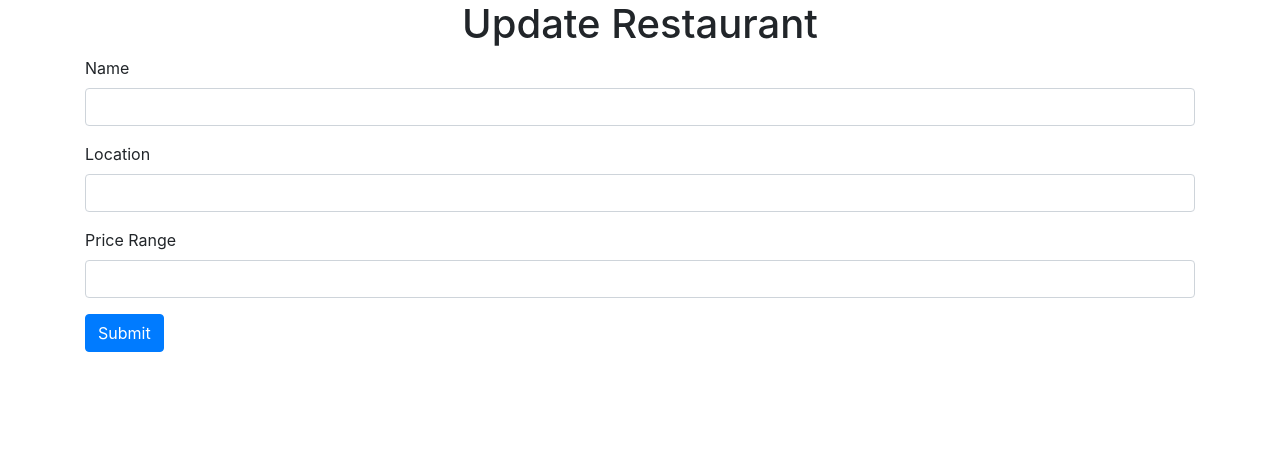
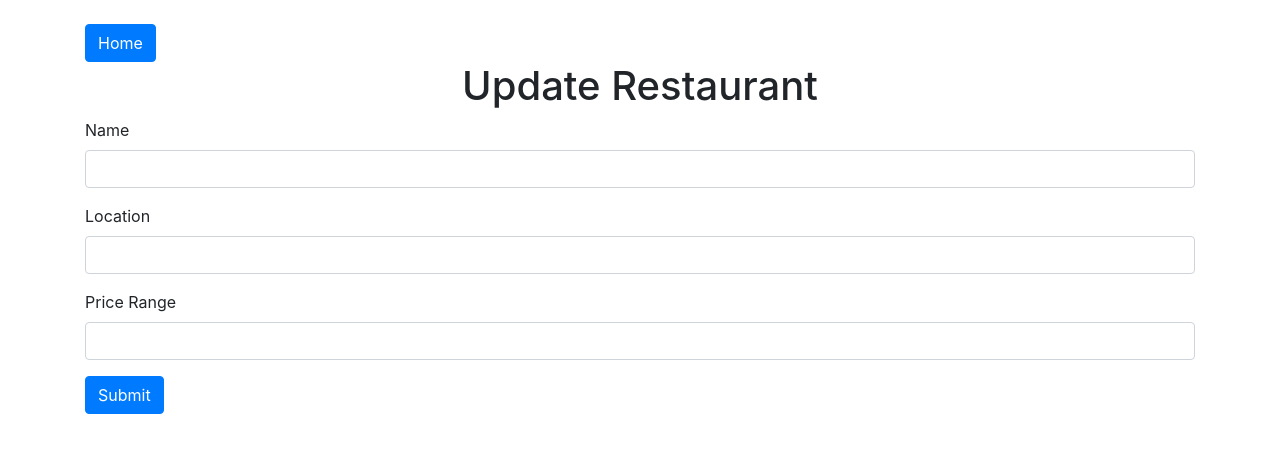
Before and after one commit to JayHaymes/review-site, a React (Create React App) app in the folder client/: page /restaurants/1/update in a window 1280 px wide. Shown: the top 452 px of the page. Built offline with nearby package versions, Linux system fonts and the light colour scheme; no server answers.

Commit message:
created home buttons on details/update pages

```diff
--- a/client/src/routes/RestaurantDetailPage.jsx
+++ b/client/src/routes/RestaurantDetailPage.jsx
@@ -1,5 +1,5 @@
 import React, { useContext, useEffect } from 'react'
-import { useParams } from 'react-router-dom'
+import { useParams, Link } from 'react-router-dom'
 import { RestaurantsContext } from '../context/RestaurantsContext';
 import RestaurantFinder from '../apis/RestaurantFinder';
 import StarRating from '../components/StarRating';
@@ -7,23 +7,28 @@ import Reviews from '../components/Reviews';
 import AddReview from '../components/AddReview';
 
 const RestaurantDetailPage = () => {
-  const { id } = useParams()
+  const { id } = useParams();
   const { selectedRestaurant, setSelectedRestaurant } = useContext(RestaurantsContext);
 
   useEffect(() => {
     const fetchData = async () => {
       try {
         const response = await RestaurantFinder.get(`/${id}`);
-        setSelectedRestaurant(response.data.data)
+        setSelectedRestaurant(response.data.data);
       } catch (error) {
-        console.log(error)
+        console.log(error);
       }
     };
-    fetchData()
-  }, [])
+    fetchData();
+  }, []);
 
   return (
-    <div>
+    <div className="container">
+      <div className="mt-4">
+        <Link to="/" className="btn btn-primary">
+          Home
+        </Link>
+      </div>
       {selectedRestaurant && (
         <>
           <h1 className='text-center display-1'>{selectedRestaurant.restaurant.name}</h1>
@@ -40,7 +45,7 @@ const RestaurantDetailPage = () => {
         </>
       )}
     </div>
-  )
-}
+  );
+};
 
-export default RestaurantDetailPage
+export default RestaurantDetailPage;
--- a/client/src/routes/UpdatePage.jsx
+++ b/client/src/routes/UpdatePage.jsx
@@ -1,9 +1,15 @@
 import React from 'react'
+import { Link } from 'react-router-dom'
 import UpdateRestaurant from '../components/UpdateRestaurant'
 
 const UpdatePage = () => {
   return (
     <div>
+      <div className="mt-4">
+        <Link to="/" className="btn btn-primary">
+          Home
+        </Link>
+      </div>
         <h1 className='text-center'>Update Restaurant</h1>
         <UpdateRestaurant/>
     </div>
```
